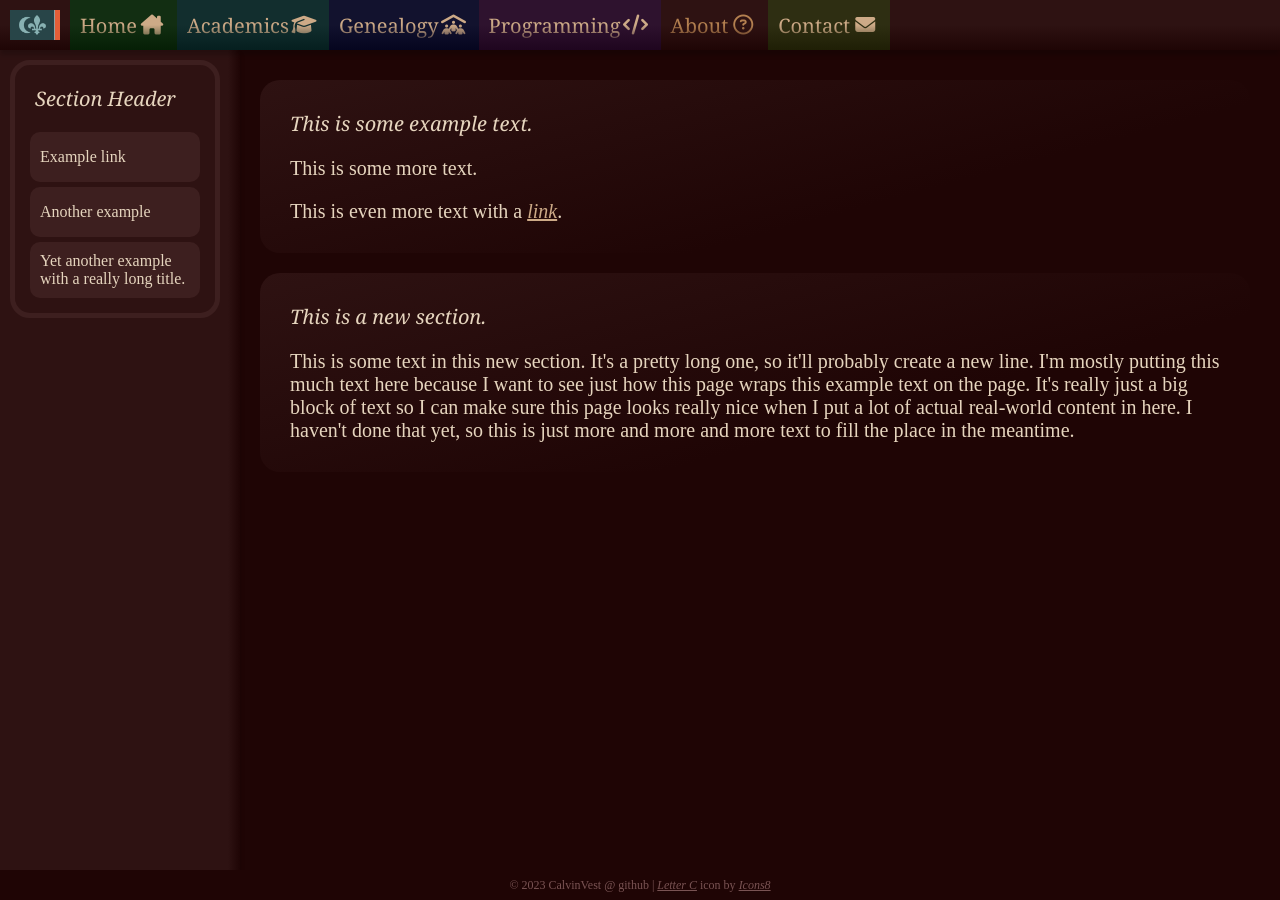
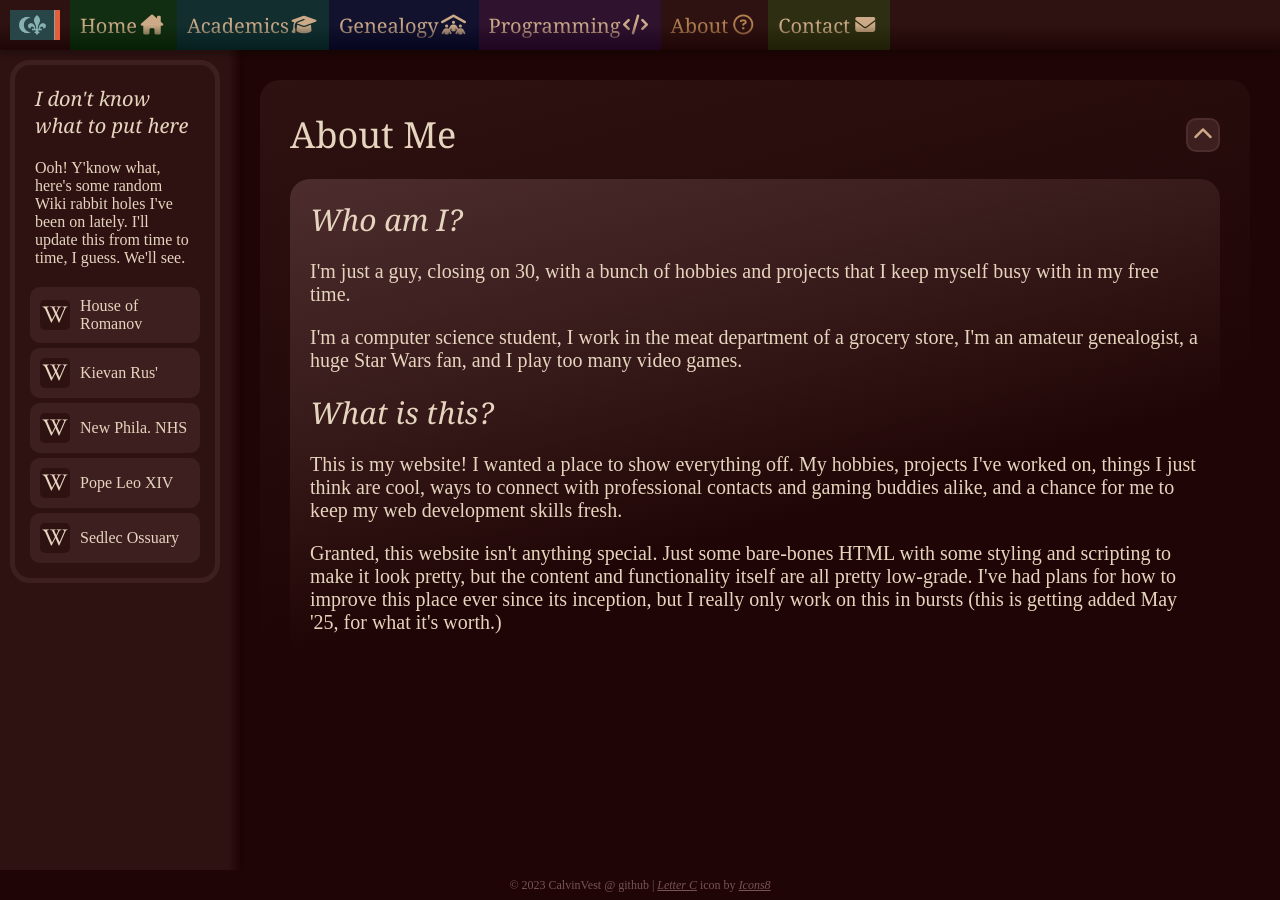
Before and after one commit to CalvinVest/CalvinVest.github.io, a Jekyll site: the page about.html, which Jekyll copies as it is, in a window 1280 px wide. Built offline with Jekyll 4.4.1, drawn with Linux system fonts in a browser that asks for light colours; nearby versions of some CDN libraries; some web fonts are replaced.

Commit message:
Adds misc links and more info to about.html

```diff
--- a/about.html
+++ b/about.html
@@ -7,7 +7,6 @@
     <title>Calvin Vest</title>
     <meta name="description" content="A little website about me.">
     <meta name="keywords" content="your, hobby, keywords, go, here">
-    <!--Remember to set base href on each page-->
     <base href="">
     <link rel="stylesheet" href="assets/css/styles.css">
     <link rel="icon" type="image/png" href="assets/images/icon.png">
@@ -87,37 +86,89 @@
     <div id="page-container">
         <nav class="sidebar">
             <section>
-                <!--add h3 for section headers-->
-                <!--add ul with li a href links for items of section-->
-                <h3>Section Header</h3>
+                <h3>I don't know what to put here</h3>
+                <p>
+                    Ooh! Y'know what, here's some random Wiki rabbit holes I've been on lately. I'll update
+                    this from time to time, I guess. We'll see.
+                </p>
                 <ul>
                     <li>
-                        <a href="#" class="side-btn">Example link</a>
+                        <a href="https://en.wikipedia.org/wiki/House_of_Romanov" class="side-btn" target="_blank" rel="noopener noreferrer">
+                            <div class="icon-container">
+                                <i class="fa-brands fa-wikipedia-w"></i>
+                            </div>
+                            House of Romanov
+                        </a>
                     </li>
                     <li>
-                        <a href="#" class="side-btn">Another example</a>
+                        <a href="https://en.wikipedia.org/wiki/Kievan_Rus%27" class="side-btn" target="_blank" rel="noopener noreferrer">
+                            <div class="icon-container">
+                                <i class="fa-brands fa-wikipedia-w"></i>
+                            </div>
+                            Kievan Rus'
+                        </a>
                     </li>
                     <li>
-                        <a href="#" class="side-btn">Yet another example with a really long title.</a>
+                        <a href="https://en.wikipedia.org/wiki/New_Philadelphia_National_Historic_Site" class="side-btn" target="_blank" rel="noopener noreferrer">
+                            <div class="icon-container">
+                                <i class="fa-brands fa-wikipedia-w"></i>
+                            </div>
+                            New Phila. NHS
+                        </a>
+                    </li>
+                    <li>
+                        <a href="https://en.wikipedia.org/wiki/Pope_Leo_XIV" class="side-btn" target="_blank" rel="noopener noreferrer">
+                            <div class="icon-container">
+                                <i class="fa-brands fa-wikipedia-w"></i>
+                            </div>
+                            Pope Leo XIV
+                        </a>
+                    </li>
+                    <li>
+                        <a href="https://en.wikipedia.org/wiki/Sedlec_Ossuary" class="side-btn" target="_blank" rel="noopener noreferrer">
+                            <div class="icon-container">
+                                <i class="fa-brands fa-wikipedia-w"></i>
+                            </div>
+                            Sedlec Ossuary
+                        </a>
                     </li>
                 </ul>
             </section>
         </nav>
 
         <main id="content-wrap">
-            <!--This is filler content. Replace page-by-page -->
-            <section>
-                <h3>This is some example text.</h3>
-                <p>This is some more text.</p>
-                <p>This is even more text with a <a href="#">link</a>.</p>
-            </section>
-            <section>
-                <h3>This is a new section.</h3>
-                <p>This is some text in this new section. It's a pretty long one, so it'll probably create a new line.
-                    I'm mostly putting this much text here because I want to see just how this page wraps this example
-                    text on the page. It's really just a big block of text so I can make sure this page looks really
-                    nice when I put a lot of actual real-world content in here. I haven't done that yet, so this is just
-                    more and more and more text to fill the place in the meantime.</p>
+            <section class="expanded">
+                <div class="collapse-section-header">
+                    <h1>About Me</h1>
+                    <button class="collapse-section-toggle" data-target="about-intro">
+                        <div class="icon-container">
+                            <i class="fa-solid fa-chevron-up"></i>
+                        </div>
+                    </button>
+                </div>
+                <div class="collapse-section-content" data-content="about-intro">
+                    <h2>Who am I?</h2>
+                    <p>
+                        I'm just a guy, closing on 30, with a bunch of hobbies and projects that I keep
+                        myself busy with in my free time.
+                    </p>
+                    <p>
+                        I'm a computer science student, I work in the meat department of a grocery store,
+                        I'm an amateur genealogist, a huge Star Wars fan, and I play too many video games.
+                    </p>
+                    <h2>What is this?</h2>
+                    <p>
+                        This is my website! I wanted a place to show everything off. My hobbies, projects I've
+                        worked on, things I just think are cool, ways to connect with professional contacts and
+                        gaming buddies alike, and a chance for me to keep my web development skills fresh.
+                    </p>
+                    <p>
+                        Granted, this website isn't anything special. Just some bare-bones HTML with some styling
+                        and scripting to make it look pretty, but the content and functionality itself are all pretty
+                        low-grade. I've had plans for how to improve this place ever since its inception, but I really
+                        only work on this in bursts (this is getting added May '25, for what it's worth.)
+                    </p>
+                </div>
             </section>
         </main>
 
```
